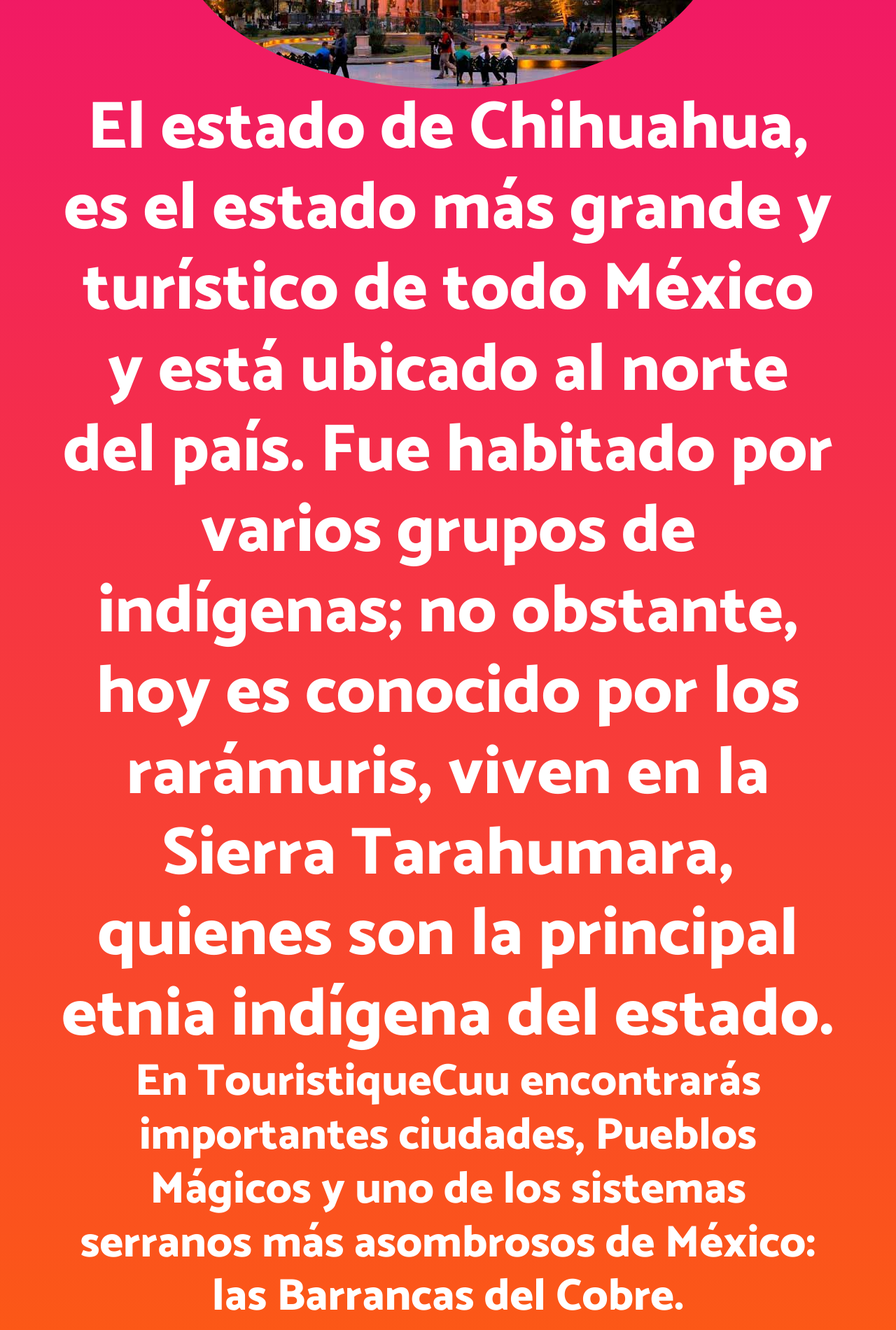
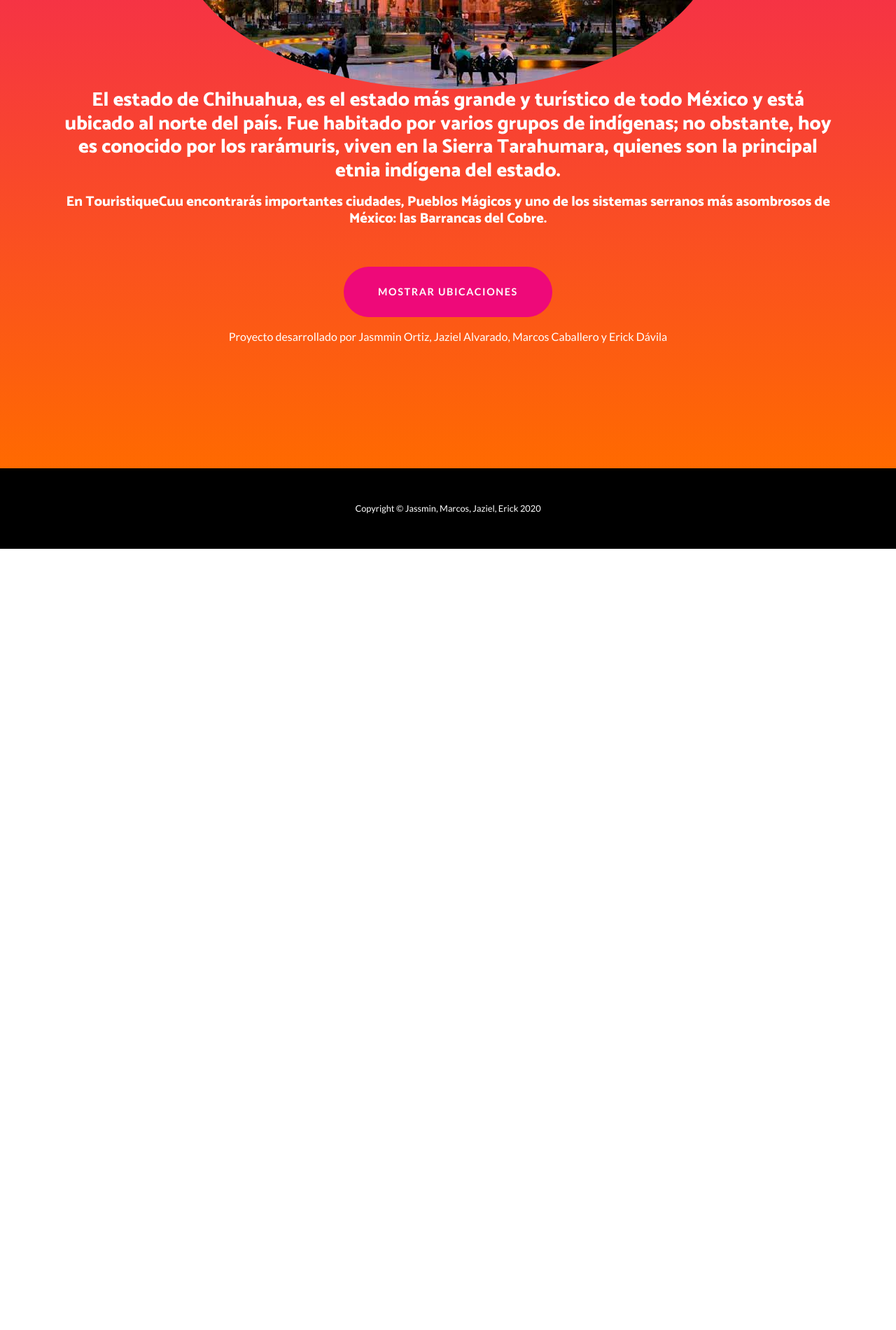
Before and after one commit to Equipo-6-TID41M/Website_Lugares_CUU, a website: page about.html in a window 1280 px wide. Shown: the part 520-2420 px from the top of the page at 70% size. After the commit the page ends 1304 px from the top, so only its background shows below. Drawn offline with Linux system fonts and the light colour scheme.

Commit message:
Ordenar la información que se muestra en el sitio
Co-Authored-By: ErickDav-dep <70125389+ErickDav-dep@users.noreply.github.com>
Co-Authored-By: Erickvoid <72955250+Erickvoid@users.noreply.github.com>
Co-Authored-By: Jassmin Ortiz <74668883+JassminOrtiz@users.noreply.github.com>
Co-Authored-By: Mr Giovani <68475380+Mrgiovani@users.noreply.github.com>

```diff
--- a/about.html
+++ b/about.html
@@ -45,11 +45,13 @@
   <header class="masthead text-center text-white">
     <div class="masthead-content">
       <div class="container">
-        <img src="./img/catedral-de-chihuahua.jpg" class="img-fluid rounded-circle" class="img-fluid" alt="Responsive image">
-        <h4 class="masthead-heading mb-0">El estado de Chihuahua, es el estado más grande y turístico de todo México y está ubicado al norte del país. Fue habitado por varios grupos de indígenas; no obstante, hoy es conocido por los rarámuris, viven en la Sierra Tarahumara, quienes son la principal etnia indígena del estado. </h2>
-        <h4 class="masthead-subheading mb-0">En TouristiqueCuu encontrarás importantes ciudades, Pueblos Mágicos y uno de los sistemas serranos más asombrosos de México: las Barrancas del Cobre.</h3>
+        <img src="./img/catedral-de-chihuahua.jpg" class="img-fluid rounded-circle" class="img-fluid" alt="Catedral de Chihuahua">
+        <h3>El estado de Chihuahua, es el estado más grande y turístico de todo México y está ubicado al norte del país. Fue habitado por varios grupos de indígenas; no obstante, hoy es conocido por los rarámuris, viven en la Sierra Tarahumara, quienes son la principal etnia indígena del estado. </h2>
+        <p></p>
+        <h5>En TouristiqueCuu encontrarás importantes ciudades, Pueblos Mágicos y uno de los sistemas serranos más asombrosos de México: las Barrancas del Cobre.</h3>
         <a href="./all.html" class="btn btn-primary btn-xl rounded-pill mt-5">Mostrar ubicaciones</a>
-        <p class="masthead-subheading mb-0">Proyecto desarrollado por Jasmmin Ortiz, Jaziel Alvarado, Marcos Caballero y Erick Dávila</p>
+        <p></p>
+        <p>Proyecto desarrollado por Jasmmin Ortiz, Jaziel Alvarado, Marcos Caballero y Erick Dávila</p>
 
     </div>
     </div>
```
Also changed, not shown: dist/getData.js, dist/getDataAll.js.
